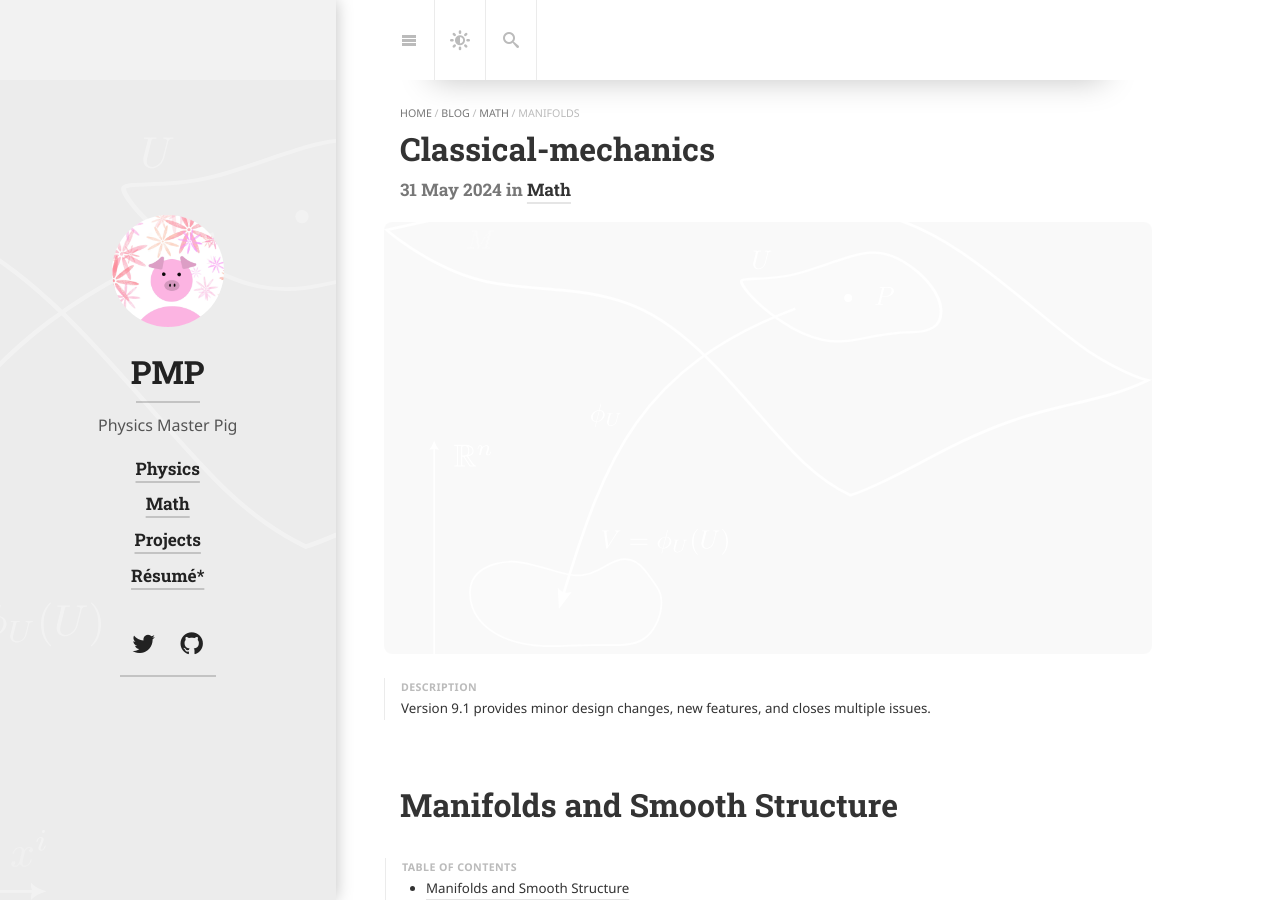
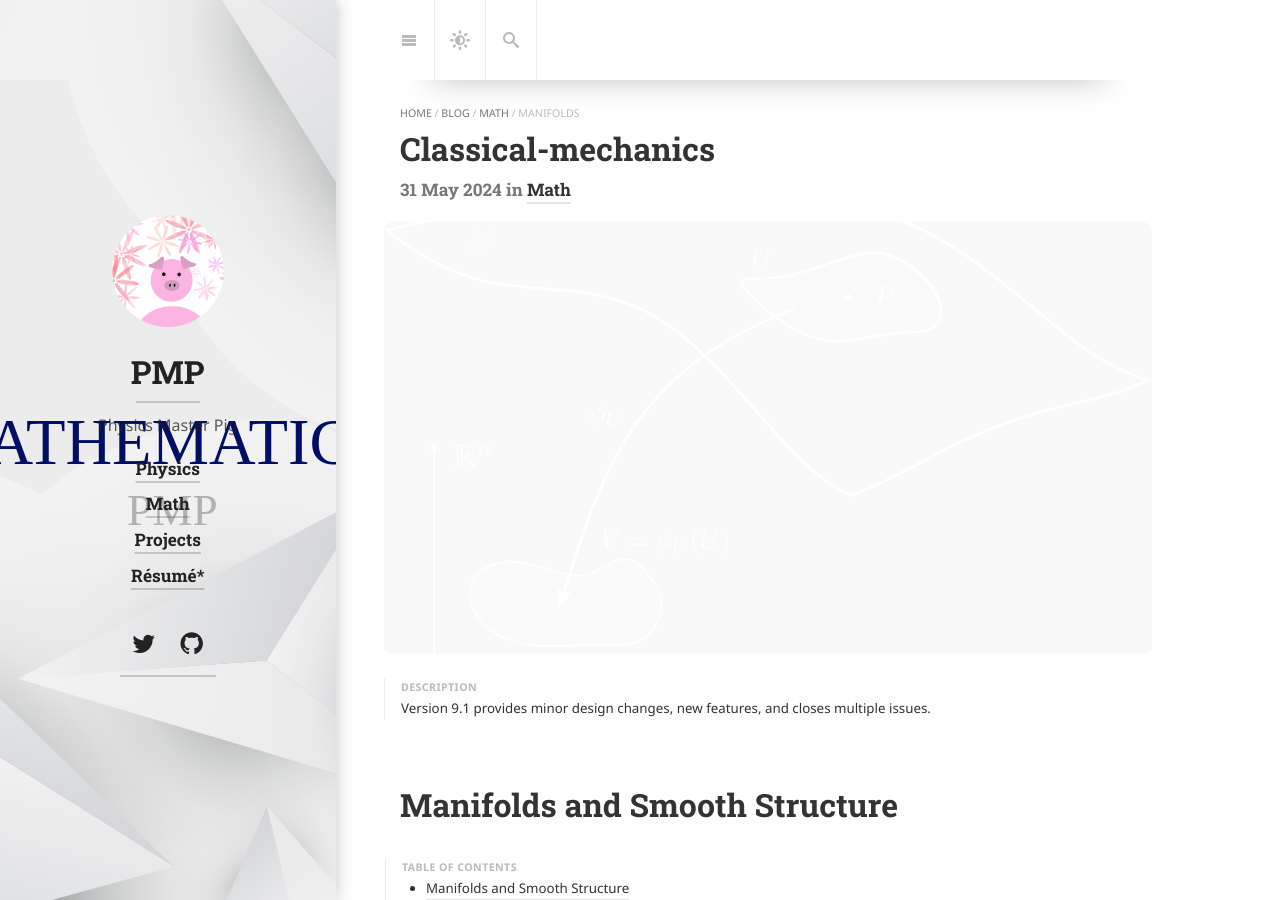
Before and after one commit to physicsmasterpig/pmpblog, a Jekyll site: the page built from math/_posts/2024-05-31-manifolds.md, in a window 1280 px wide and 900 px high. Built offline with Jekyll 4.4.1, drawn with Linux system fonts in a browser that asks for light colours; cached includes are drawn as plain includes; nearby versions of some CDN libraries; some web fonts are replaced; library files that are not in the unit come from our copies.

Commit message:
2024-06-03

```diff
--- a/math/_posts/2024-05-31-manifolds.md
+++ b/math/_posts/2024-05-31-manifolds.md
@@ -3,7 +3,7 @@ layout: post
 title: Classical-mechanics
 image: /pmpblog/assets/img/blog/Math/Figures/Black/Manifolds/chart.svg
 accent_image:
-  background: url('/pmpblog/assets/img/blog/Math/Figures/Black/Manifolds/chart.svg') center/cover
+  background: url('/pmpblog/assets/img/blog/Math/math-bg.svg') center/cover
   overlay: false
 accent_color: '#ccc'
 theme_color: '#ccc'
```
Also changed, not shown: assets/img/blog/Math/math-bg.svg (added).
